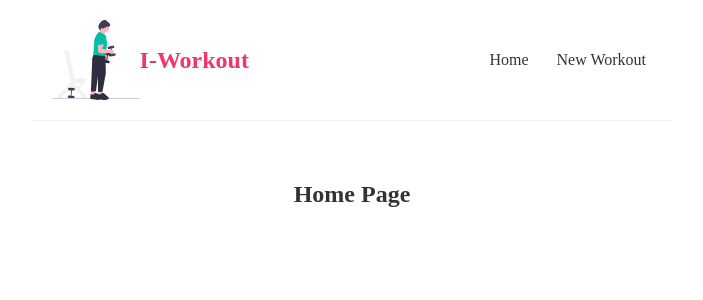
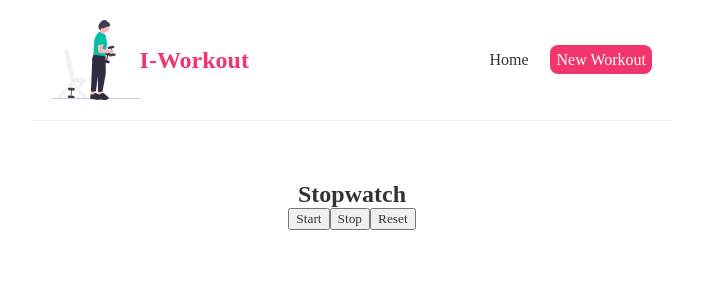
Before and after one commit to youba1993/I-workout, a React (Create React App) app: page / in a window 1280 px wide. Shown: the top 300 px of the page, without its empty margins (288-991 px from the left). Built offline with nearby package versions, Linux system fonts and the light colour scheme.

Commit message:
adding Components

```diff
--- a/public/index.html
+++ b/public/index.html
@@ -9,7 +9,6 @@
       name="description"
       content="Web site created using create-react-app"
     />
-    <link rel="apple-touch-icon" href="%PUBLIC_URL%/logo192.png" />
     <!--
       manifest.json provides metadata used when your web app is installed on a
       user's mobile device or desktop. See https://developers.google.com/web/fundamentals/web-app-manifest/
--- a/src/App.css
+++ b/src/App.css
@@ -35,7 +35,7 @@
   padding: 6px;
 }
 .navbar a:hover {
-  color: #f1356d;
+  color: rgb(79, 183, 79);
 }
 .content {
   max-width: 600px;
--- a/src/components/Home.js
+++ b/src/components/Home.js
@@ -1,6 +1,11 @@
 const Home = () => {
     return (
-        <h2>Home Page</h2>
+        <div className="home">
+        <h2>Stopwatch</h2>
+        <button>Start</button>
+        <button>Stop</button>
+        <button>Reset</button>
+        </div>
      );
 }
 
--- a/src/components/Navbar.js
+++ b/src/components/Navbar.js
@@ -2,11 +2,15 @@ import myLogo from "../workout.svg"
 const Navbar = () => {
     return (
         <nav className="navbar">
-            <img className="App-logo" src={myLogo} alt="SVG logo image" ></img>
+            <img className="App-logo" src={myLogo} alt="SVG logo" ></img>
             <h1>I-Workout</h1>
             <div className="links">
                 <a href="/">Home</a>
-                <a href="/create">New Workout</a>
+                <a href="/create" style={{
+                    color: "white",
+                    backgroundColor: '#f1356d',
+                    borderRadius: '8px'
+                }}>New Workout</a>
             </div>
         </nav>
     );
```
